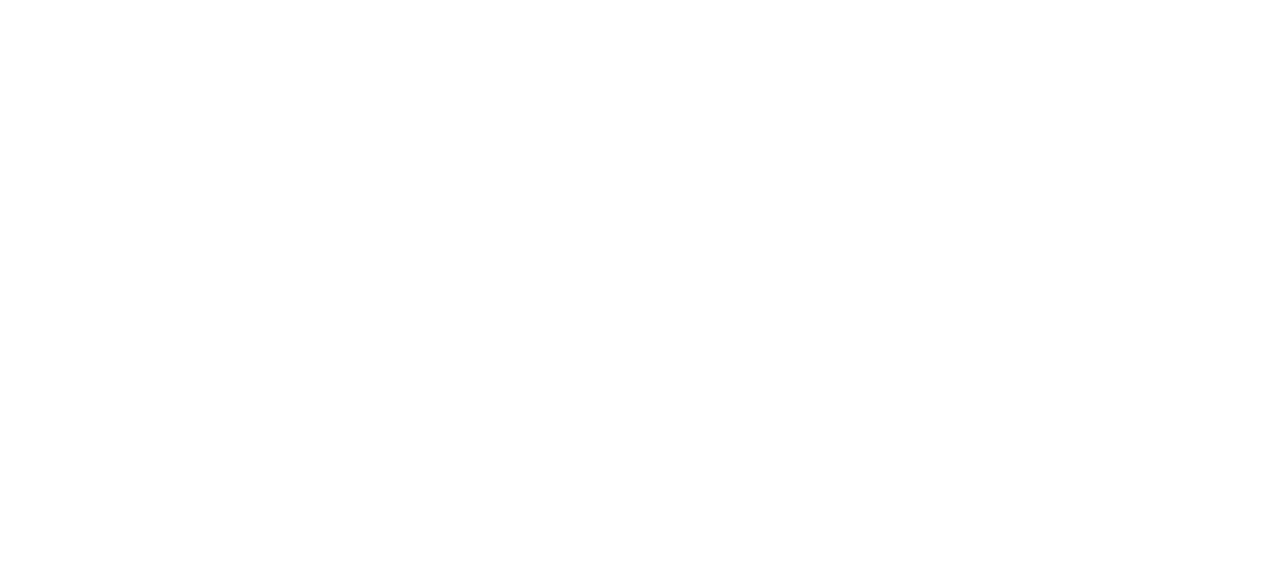
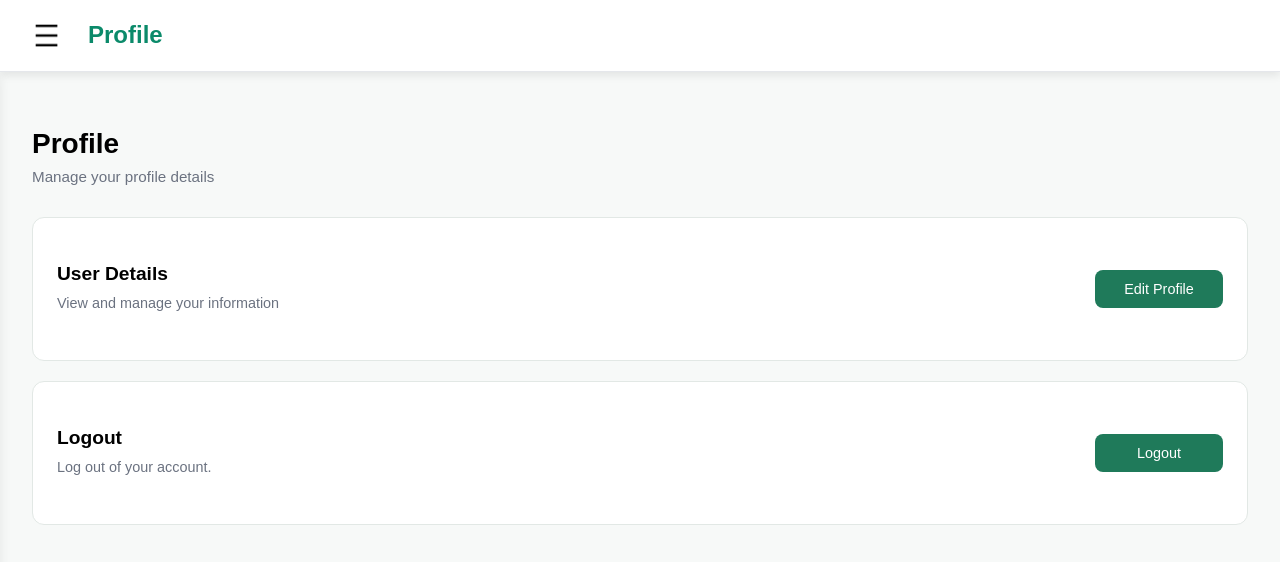
Before and after one commit to abhay2226/BillAPP, a React (Create React App) app in the folder billapp/: page /profile in a window 1280 px wide. Before the commit this address had no page. Shown: the top 562 px of the page. Built offline with nearby package versions, Linux system fonts and the light colour scheme.

Commit message:
footer issue + profile page added

```diff
--- a/billapp/src/App.jsx
+++ b/billapp/src/App.jsx
@@ -29,6 +29,7 @@
 import Dashboard from "./pages/Dashboard/Dashboard";
 import Inventory from "./pages/Inventory/Inventory";
 import Voicebilling from "./pages/Voicebilling/Voicebilling";
+import Profile from "./pages/Profile/Profile";
 
 function App() {
   return (
@@ -56,6 +57,11 @@
           element={<Voicebilling />}
         />
 
+        <Route
+          path="/profile"
+          element={<Profile />}
+        />
+
       </Route>
 
     </Routes>
--- a/billapp/src/components/layout/AppShell.css
+++ b/billapp/src/components/layout/AppShell.css
@@ -63,7 +63,7 @@
   width: 100%;
   height: 100%;
 
-  padding: calc(var(--header-height) + 1.5rem) 2rem 0 2rem;
+  padding-top: calc(var(--header-height) + 1.5rem);
 
   background-color: #f7f9f8;
 
--- a/billapp/src/components/layout/AppShell.jsx
+++ b/billapp/src/components/layout/AppShell.jsx
@@ -4,17 +4,17 @@
 import Header from "../../components/layout/Header";
 import Sidebar from "../../components/layout/Sidebar";
 import BottomNav from "../../components/layout/BottomNav";
-import UserProfile from "../ProfilePopup";
+// import UserProfile from "../../";
 
 import "./AppShell.css";
 
 function AppShell() {
   const [sidebarOpen, setSidebarOpen] = useState(false);
   const [headerAction, setHeaderAction] = useState(null);
-  const [profileOpen, setProfileOpen] = useState(false);
+//   const [profileOpen, setProfileOpen] = useState(false);
 
-  const openProfile = () => setProfileOpen(true);
-  const closeProfile = () => setProfileOpen(false);
+//   const openProfile = () => setProfileOpen(true);
+//   const closeProfile = () => setProfileOpen(false);
 
   const handleMenuToggle = () => {
     setSidebarOpen((previous) => !previous);
@@ -27,7 +27,8 @@
 
       <div className="app-shell-body">
 
-        <Sidebar isOpen={sidebarOpen} onProfileClick={openProfile} />
+        {/* <Sidebar isOpen={sidebarOpen} onProfileClick={openProfile} /> */}
+        <Sidebar isOpen={sidebarOpen} />
 
         <main
           className={sidebarOpen ? "app-shell-content sidebar-open" : "app-shell-content"}
@@ -43,9 +44,10 @@
 
       </div>
 
-      <BottomNav onProfileClick={openProfile} />
+      {/* <BottomNav onProfileClick={openProfile} /> */}
+      <BottomNav />
 
-      <UserProfile isOpen={profileOpen} onClose={closeProfile} />
+      {/* <UserProfile isOpen={profileOpen} onClose={closeProfile} /> */}
     </div>
   );
 }
--- a/billapp/src/components/layout/BottomNav.jsx
+++ b/billapp/src/components/layout/BottomNav.jsx
@@ -25,12 +25,12 @@
         label: "Billing",
         icon: billIcon,
       },
-      // {
-      //   id: 4,
-      //   path: "",
-      //   label: "Profile",
-      //   icon: userIcon,
-      // },
+      {
+        id: 4,
+        path: "/profile",
+        label: "Profile",
+        icon: userIcon,
+      },
     ];
   // const navigate = useNavigate();
 
@@ -128,12 +128,12 @@
         </div>
       ))}
 
-      <div className="nav-item">
+      {/* <div className="nav-item">
         <button type="button" className="nav-link" onClick={onProfileClick}>
           <div className="nav-icon"><img src={userIcon} alt="Profile" /></div>
           <div className="nav-label">Profile</div>
         </button>
-      </div>
+      </div> */}
 
 
     </nav>
--- a/billapp/src/components/layout/Header.jsx
+++ b/billapp/src/components/layout/Header.jsx
@@ -1,7 +1,7 @@
 import { useLocation } from "react-router-dom";
 
 import menuIcon from "../../assets/icons/menu.png";
-import addIcon from "../../assets/icons/add (2).png";
+// import addIcon from "../../assets/icons/add (2).png";
 
 import "./AppShell.css";
 
@@ -9,7 +9,7 @@
   "/billing": "Voice Billing",
   "/inventory": "Inventory",
   "/dashboard": "Dashboard",
-  // add other routes here
+  "/profile" : "Profile",
 };
 
 function Header({ onMenuToggle, onAddProduct }) {
@@ -43,7 +43,7 @@
         >
           <img src={addIcon} alt="Add Product" />
         </button> */}
-
+{/*
         {onAddProduct && (
           <button
             type="button"
@@ -55,7 +55,7 @@
               alt="Add Product"
             />
           </button>
-        )}
+        )} */}
 
       </div>
 
--- a/billapp/src/components/layout/Sidebar.jsx
+++ b/billapp/src/components/layout/Sidebar.jsx
@@ -25,12 +25,12 @@
       label: "Billing",
       icon: billIcon,
     },
-    // {
-    //   id: 4,
-    //   path: "",
-    //   label: "Profile",
-    //   icon: userIcon,
-    // },
+    {
+      id: 4,
+      path: "/profile",
+      label: "Profile",
+      icon: userIcon,
+    },
   ];
 
   return (
@@ -69,12 +69,12 @@
         </div>
       ))}
 
-      <div className="nav-item">
+      {/* <div className="nav-item">
         <button type="button" className="sidebar-link" onClick={onProfileClick}>
           <div className="nav-icon"><img src={userIcon} alt="Profile" /></div>
           <div className="nav-label">Profile</div>
         </button>
-      </div>
+      </div> */}
 
     </aside>
   );
--- a/billapp/src/pages/Inventory/Inventory.css
+++ b/billapp/src/pages/Inventory/Inventory.css
@@ -1,6 +1,15 @@
 /* =========================================================
    SEARCH
 ========================================================= */
+.main-container{
+  padding: 0.5rem;
+}
+.search-inventory-cards{
+  position:relative;
+  border:none;
+  padding:0;
+  margin:0;
+}
 
 .search-container {
   width: 100%;
@@ -676,18 +685,19 @@
 }
 
 .popup-buttons {
-  display: flex;
+  display: grid;
+  grid-template-columns: repeat(2, minmax(0, 1fr));
 
   align-items: center;
   justify-content: flex-end;
 
-  gap: 0.75rem;
+  gap: 0.5rem;
 
   margin-top: 0.5rem;
 }
 
 .popup-buttons button {
-  min-width: 11rem;
+  min-width: 10rem;
 
   height: 2.5rem;
 
--- a/billapp/src/pages/Inventory/Inventory.jsx
+++ b/billapp/src/pages/Inventory/Inventory.jsx
@@ -283,6 +283,7 @@
           // }
         >
 
+          <div className="search-inventory-cards">
             {/* SEARCH */}
             <div className="search-container">
               <div className="search-input-wrapper">
@@ -339,6 +340,7 @@
                 </div>
               </div>
 
+            </div>
           </div>
 
           <div className="add-product-container">
--- /dev/null
+++ b/billapp/src/pages/Profile/Profile.css
@@ -0,0 +1,160 @@
+/* =========================================
+   PROFILE PAGE
+========================================= */
+
+.profile-page {
+  width: 100%;
+  min-height: 100%;
+  padding: 2rem;
+  box-sizing: border-box;
+}
+
+/* =========================================
+   PROFILE HEADER
+========================================= */
+
+.profile-page-header {
+  margin-bottom: 2rem;
+}
+
+.profile-page-header h1 {
+  margin: 0;
+  font-size: 1.75rem;
+  font-weight: 600;
+}
+
+.profile-page-header p {
+  margin-top: 0.5rem;
+  color: #6b7280;
+  font-size: 0.95rem;
+}
+
+/* =========================================
+   PROFILE OPTIONS
+========================================= */
+
+.profile-options {
+  display: flex;
+  flex-direction: column;
+  gap: 1.25rem;
+}
+
+/* =========================================
+   PROFILE CARD
+========================================= */
+
+.profile-option-card {
+  width: 100%;
+  min-height: 9rem;
+
+  padding: 1.5rem;
+
+  background: #ffffff;
+
+  border: 0.0625rem solid #e2e8e5;
+  border-radius: 0.75rem;
+
+  display: flex;
+  align-items: center;
+  justify-content: space-between;
+
+  box-sizing: border-box;
+}
+
+/* =========================================
+   CONTENT
+========================================= */
+
+.profile-option-content {
+  max-width: 70%;
+}
+
+.profile-option-content h2 {
+  margin: 0 0 0.5rem 0;
+
+  font-size: 1.2rem;
+  font-weight: 600;
+}
+
+.profile-option-content p {
+  margin: 0;
+
+  color: #6b7280;
+
+  font-size: 0.9rem;
+  line-height: 1.5;
+}
+
+/* =========================================
+   EDIT BUTTON
+========================================= */
+
+.edit-profile-button {
+  min-width: 8rem;
+
+  padding: 0.7rem 1rem;
+
+  border: none;
+  border-radius: 0.5rem;
+
+  background: #1f7a5a;
+  color: #ffffff;
+
+  font-size: 0.9rem;
+  font-weight: 500;
+
+  cursor: pointer;
+}
+
+.edit-profile-button:hover {
+  opacity: 0.9;
+}
+
+
+
+.logout-profile-button {
+  min-width: 8rem;
+
+  padding: 0.7rem 1rem;
+
+  border: none;
+  border-radius: 0.5rem;
+
+  background: #1f7a5a;
+  color: #ffffff;
+
+  font-size: 0.9rem;
+  font-weight: 500;
+
+  cursor: pointer;
+}
+
+.logout-profile-button :hover {
+  opacity: 0.9;
+}
+
+
+/* =========================================
+   MOBILE
+========================================= */
+
+@media screen and (max-width: 600px) {
+
+  .profile-page {
+    padding: 1rem;
+  }
+
+  .profile-option-card {
+    flex-direction: column;
+    align-items: flex-start;
+    gap: 1.25rem;
+  }
+
+  .profile-option-content {
+    max-width: 100%;
+  }
+
+  .edit-profile-button {
+    width: 100%;
+  }
+}
--- /dev/null
+++ b/billapp/src/pages/Profile/Profile.jsx
@@ -0,0 +1,63 @@
+import React, { useState } from "react";
+import UserProfile from "../../components/ProfilePopup";
+import "./Profile.css";
+
+function Profile() {
+  const [isProfilePopupOpen, setIsProfilePopupOpen] = useState(false);
+
+  return (
+    <div className="profile-page">
+
+      <div className="profile-page-header">
+        <h1>Profile</h1>
+        <p>Manage your profile details</p>
+      </div>
+
+      <div className="profile-options">
+
+        {/* Personal Details */}
+        <div className="profile-option-card">
+          <div className="profile-option-content">
+            <h2>User Details</h2>
+            <p>
+              View and manage your information
+            </p>
+          </div>
+
+          <button
+            className="edit-profile-button"
+            onClick={() => setIsProfilePopupOpen(true)}
+          >
+            Edit Profile
+          </button>
+        </div>
+
+        {/* Business Details */}
+        <div className="profile-option-card">
+          <div className="profile-option-content">
+            <h2>Logout</h2>
+            <p>
+              Log out of your account.
+            </p>
+          </div>
+
+          <button
+            className="logout-profile-button"
+          >
+            Logout
+          </button>
+        </div>
+
+      </div>
+
+      {/* Popup */}
+      <UserProfile
+        isOpen={isProfilePopupOpen}
+        onClose={() => setIsProfilePopupOpen(false)}
+      />
+
+    </div>
+  );
+}
+
+export default Profile;
--- a/billapp/src/pages/Voicebilling/Voicebilling.css
+++ b/billapp/src/pages/Voicebilling/Voicebilling.css
@@ -56,6 +56,7 @@
   display: flex;
   width: 100%;
   min-height: calc(100vh - 4rem);
+  padding: 0.5em;
 }
 
 .main-content {
```
Lines whose indentation alone changed are shown as unchanged.
